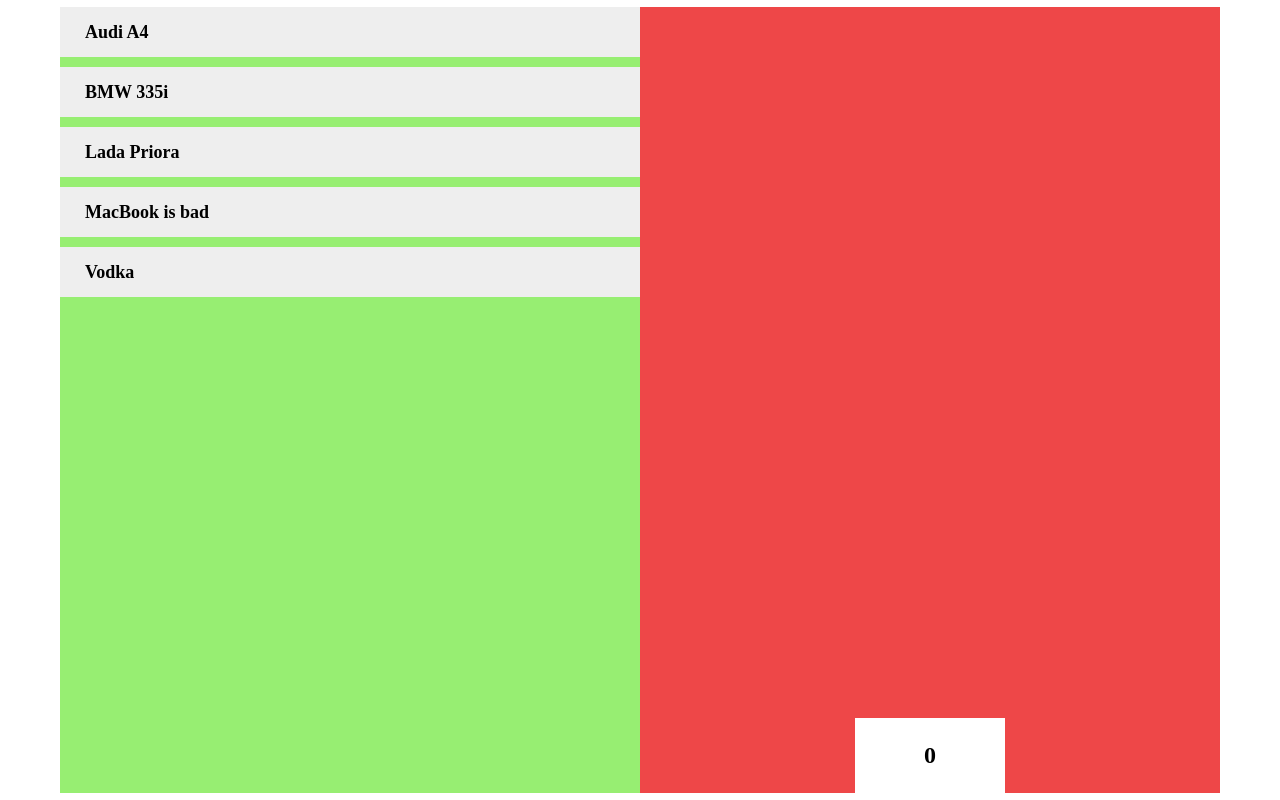
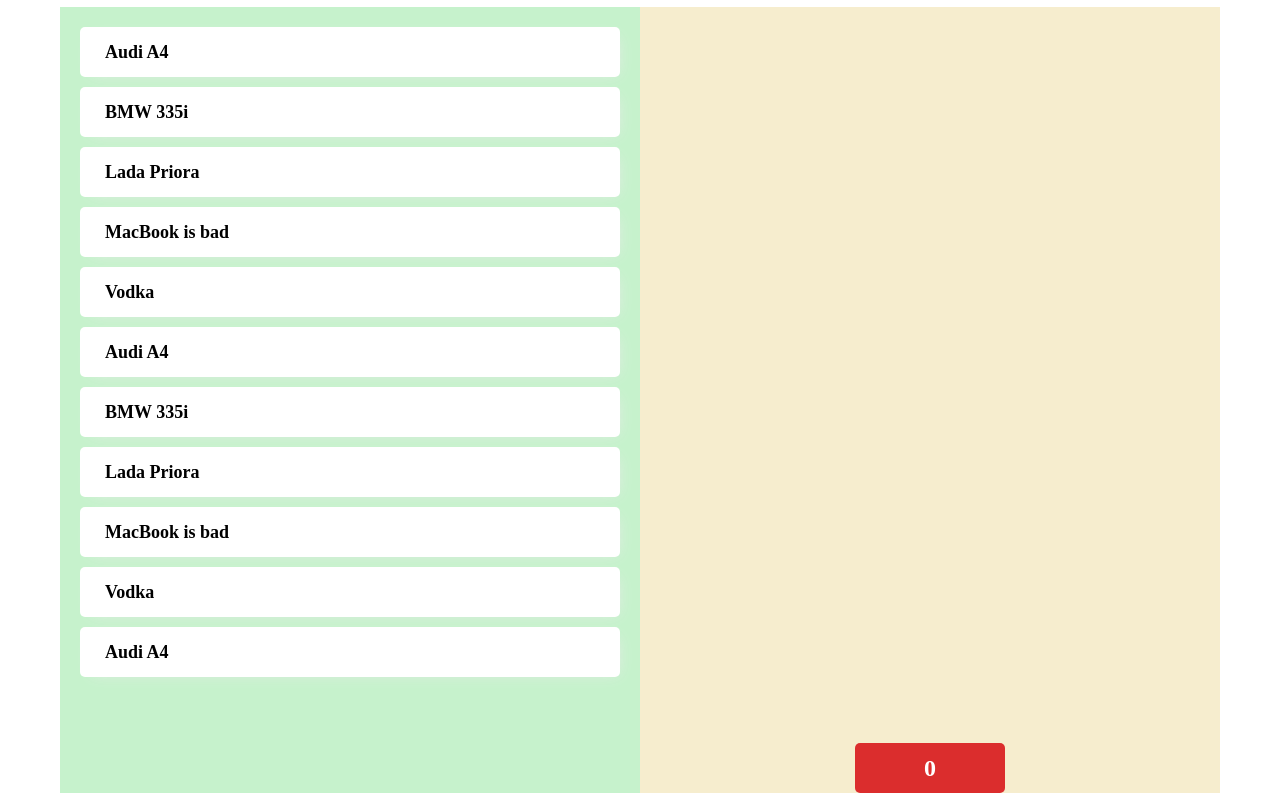
Before and after one commit to sergeypavlikhin/javascript_cart, a plain HTML site: page index.html in a window 1280 px wide. Drawn offline with Linux system fonts and the light colour scheme.

Commit message:
Complete work

```diff
--- a/index.html
+++ b/index.html
@@ -24,15 +24,7 @@
             };
             DragManager.onDragEnd = function(dragObject) {
                 var dragElem = dragObject.elem;
-
-                dragElem.removeAttribute("style");
-                dragElem.style.width = DEFAULT_WIDTH;
-
-                var attrId = dragObject.elem.getAttribute(ATTR_ID);
-                context.cartbox.appendChild(dragObject.elem);
-
-                exchange(attrId, listPool, cartPool);
-                updatePriceList(cartPool.getTotal());
+                addToCart(dragElem);
             };
             DragManager.onDragStart = function(dragObject, dropElem) {
                 var elem = dragObject.elem;
@@ -46,6 +38,16 @@
 
             //---------------///
 
+            function addToCart(elem) {
+                elem.removeAttribute("style");
+                elem.style.width = DEFAULT_WIDTH;
+
+                var attrId = elem.getAttribute(ATTR_ID);
+                context.cartbox.appendChild(elem);
+
+                exchange(attrId, listPool, cartPool);
+                updatePriceList(cartPool.getTotal());
+            }
 
             function exchange(id, source, destination) {
                 destination.takeFrom(id, source);
@@ -95,14 +97,16 @@
                     var removeLink = createElement("removeLink", "removeLink");
                     removeLink.innerHTML = "Remove";
                     removeLink.onclick = function () {
+
                         context.cartbox.removeChild(product);
                         context.listbox.appendChild(product);
 
-                        listPool.add(prod);
-                        cartPool.remove(prod);
+                        exchange(item.id, cartPool, listPool);
                         updatePriceList(cartPool.getTotal());
                     };
                     product.append(removeLink);
+
+
                     listPool.add(prod);
                 });
 
@@ -131,6 +135,12 @@
                     {id: 3, title: "Lada Priora", cost: 9.98},
                     {id: 4, title: "MacBook is bad", cost: 9.98},
                     {id: 5, title: "Vodka", cost: 9.98},
+                    {id: 6, title: "Audi A4", cost: 9.98},
+                    {id: 7, title: "BMW 335i", cost: 9.98},
+                    {id: 8, title: "Lada Priora", cost: 9.98},
+                    {id: 9, title: "MacBook is bad", cost: 9.98},
+                    {id: 10, title: "Vodka", cost: 9.98},
+                    {id: 11, title: "Audi A4", cost: 9.98}
                 ];
             }
             function Product(props) {
--- a/style.css
+++ b/style.css
@@ -10,27 +10,37 @@
 }
 .list-box{
     position: relative;
-    width: 50%;
-    height: 100%;
+    width: calc(50% - 40px);
+    height: calc(100% - 40px);
     float: left;
     overflow-y: auto;
-    background: #97ee72;
+    background: #c6f2cc;
+    padding: 20px;
 }
 .cart-box{
     position: relative;
-    height: 100%;
+    width: calc(50% - 40px);
+    height: calc(100% - 40px);
     float: left;
     overflow-y: auto;
-    width: 50%;
-    background: #ee4748;
+    background: #f6edce;
+    padding: 20px;
+    transition: .3s;
+    -webkit-transition: .3s;
+    -moz-transition: .3s;
+}
+.product:hover{
+    background: #d0d57c;
 }
 .product{
     width: 100%;
     position: relative;
     height: 50px;
-    background: #eee;
+    background: #fff;
     margin-bottom: 10px;
     cursor: pointer;
+    border-radius: 5px;
+    box-shadow: 5px 4px 15px -8px #eaeaea;
 }
 .product-title{
     font-family: Calibri sans-serif;
@@ -55,23 +65,24 @@
 }
 .pricelist{
     position: absolute;
-    bottom: 0;
+    bottom: 0px;
     top: auto;
     right: 0;
     left: 0;
     margin: auto;
-    height: 75px;
+    height: 50px;
     width: 150px;
-    line-height: 75px;
+    line-height: 50px;
     font-size: 24px;
     font-family: Calibri sans-serif;
     font-weight: bolder;
     text-align: center;
     z-index: 99999;
-    background: white;
-
+    background: #db2d2d;
     transition: .5s;
     -webkit-transition: .5s;
     -moz-transition: .5s;
+    border-radius: 5px;
+    color: white;
 
 }
```
